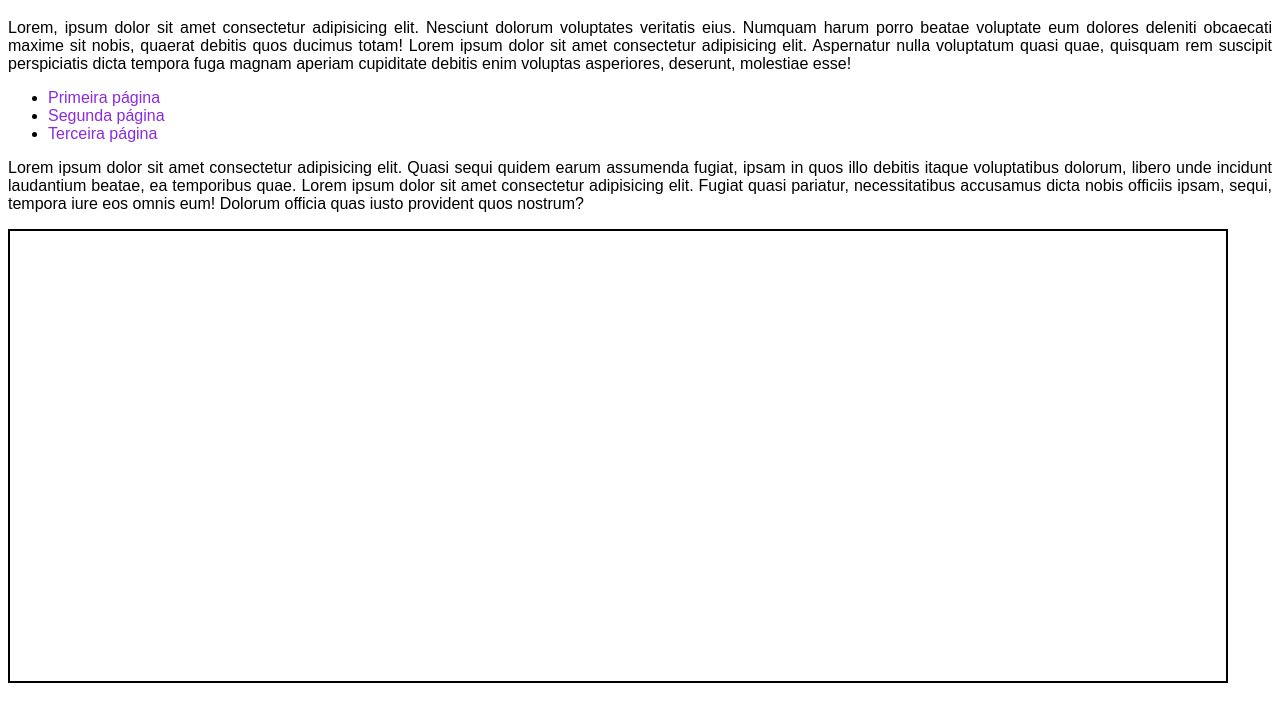
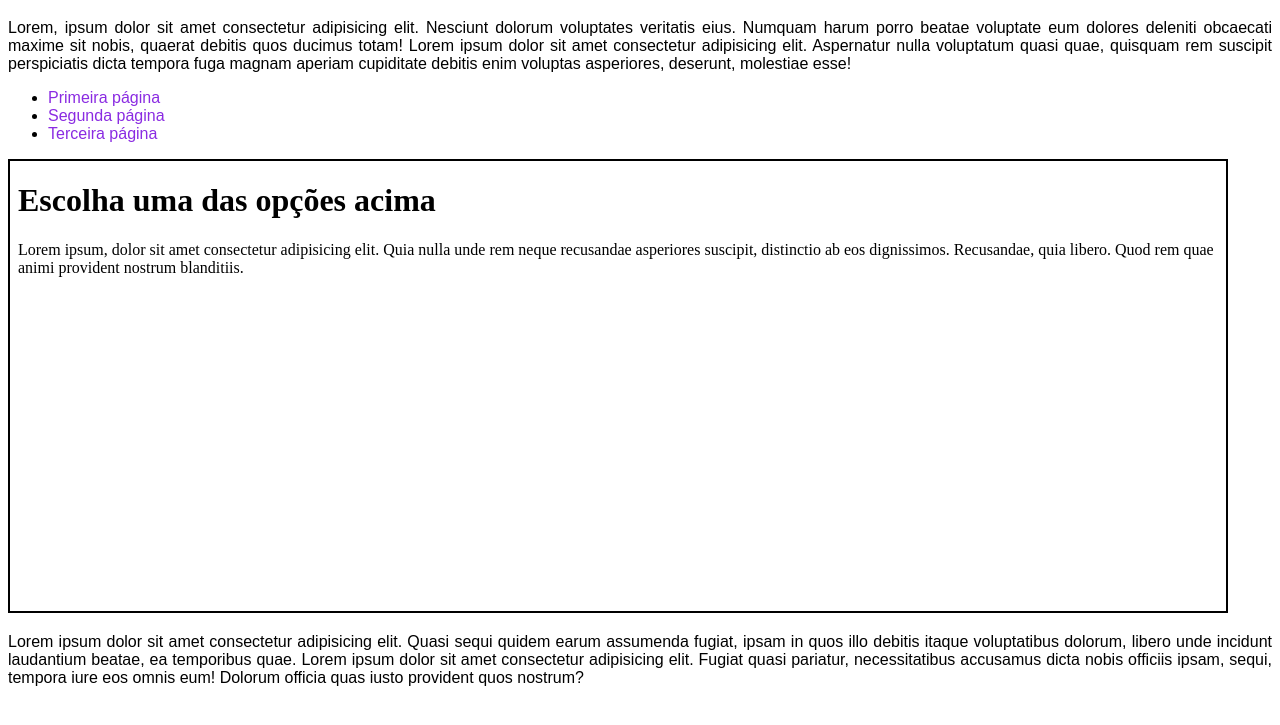
Before and after one commit to pedromarciliodev/html-css, a plain HTML site: page modulo4/iframe003.html in a window 1280 px wide. Shown: the part 61-786 px from the top of the page. Drawn offline with Linux system fonts and the light colour scheme.

Commit message:
atualização
atualização

```diff
--- a/modulo4/iframe003.html
+++ b/modulo4/iframe003.html
@@ -14,9 +14,9 @@
             width: 95vw;
             height: 450px;
             border: 2px solid black;
-        }
+                    }
 
-        p{
+        p {
             text-align: justify;
         }
 
@@ -39,10 +39,10 @@
         <li><a href="https://www.cursoemvideo.com" target="frame">Terceira página</a></li>
     </ul>
 
-    <p>Lorem ipsum dolor sit amet consectetur adipisicing elit. Quasi sequi quidem earum assumenda fugiat, ipsam in quos illo debitis itaque voluptatibus dolorum, libero unde incidunt laudantium beatae, ea temporibus quae. Lorem ipsum dolor sit amet consectetur adipisicing elit. Fugiat quasi pariatur, necessitatibus accusamus dicta nobis officiis ipsam, sequi, tempora iure eos omnis eum! Dolorum officia quas iusto provident quos nostrum?   </p>
-
-    <iframe name="frame"    src="" frameborder="1">
+       <iframe name="frame" srcdoc= '<h1>Escolha uma das opções acima</h1>  <p>Lorem ipsum, dolor sit amet consectetur adipisicing elit. Quia nulla unde rem neque recusandae asperiores suscipit, distinctio ab eos dignissimos. Recusandae, quia libero. Quod rem quae animi provident nostrum blanditiis.</P>  '  frameborder="1">
     <a href="https://www.cursoemvideo.com" target="_blank">curso em vídeo</a>
     </iframe>
+
+    <p>Lorem ipsum dolor sit amet consectetur adipisicing elit. Quasi sequi quidem earum assumenda fugiat, ipsam in quos illo debitis itaque voluptatibus dolorum, libero unde incidunt laudantium beatae, ea temporibus quae. Lorem ipsum dolor sit amet consectetur adipisicing elit. Fugiat quasi pariatur, necessitatibus accusamus dicta nobis officiis ipsam, sequi, tempora iure eos omnis eum! Dolorum officia quas iusto provident quos nostrum?   </p>
 </body>
 </html>
```
Also changed, not shown: modulo4/page002.html (+1 -0 lines), modulo4/imagens/cursoemvideo-logo.png (added), 1 other file.
